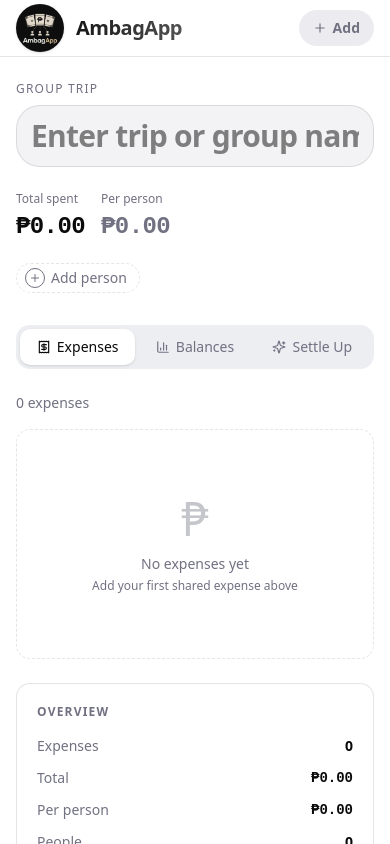
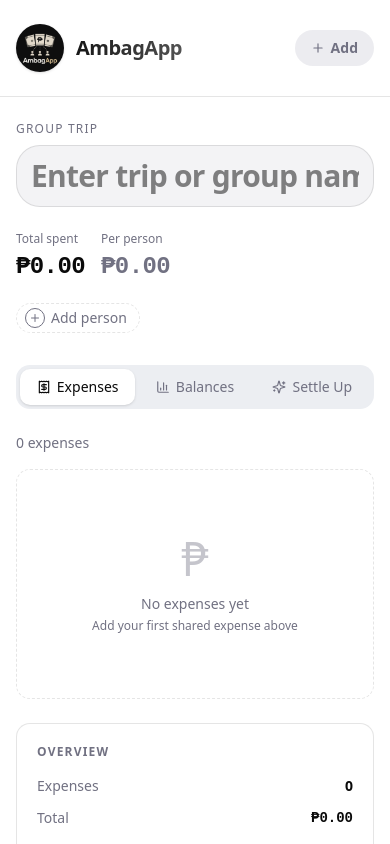
Before and after one commit to joshcost4/AmbagApp, a React (Vite) app: page / in a window 390 px wide. Shown: the top 844 px of the page. Built offline with nearby package versions, Linux system fonts and the light colour scheme.

Commit message:
fix: hardlock responsive nav layout padding expansion

```diff
--- a/src/app/App.tsx
+++ b/src/app/App.tsx
@@ -424,9 +424,9 @@ export default function App() {
       style={{ fontFamily: "'DM Sans', system-ui, sans-serif" }}
     >
       {/* ── Top Nav ───────────────────────────────────────── */}
-      <nav className="sticky top-0 z-10 bg-background/90 backdrop-blur border-b border-border">
-        <div className="max-w-5xl mx-auto px-4 h-14 flex items-center justify-between">
-          <div className="flex items-center gap-3 sm:gap-4 md:gap-5">
+      <nav className="sticky top-0 z-10 bg-background/90 backdrop-blur border-b border-border w-full py-4 md:py-6">
+        <div className="max-w-5xl mx-auto px-4 flex items-center justify-between h-auto min-h-[4rem] md:min-h-[5rem]">
+          <div className="flex items-center gap-3 sm:gap-4 md:gap-5 py-2">
             <img
               src="/logo.jpg"
               alt="AmbagApp logo"
@@ -435,15 +435,15 @@ export default function App() {
                 (e.target as HTMLImageElement).src = '/dist/logo.jpg';
               }}
             />
-            {/* Pinalaki natin ang text mula text-sm patungong bold text-xl at text-2xl/3xl sa desktop */}
             <span className="font-black tracking-tight text-xl text-neutral-900 sm:text-2xl md:text-3xl bg-gradient-to-r from-neutral-900 to-neutral-600 bg-clip-text text-transparent">
               AmbagApp
             </span>
           </div>
+
           <button
             onClick={() => setShowExpenseModal(true)}
             disabled={members.length === 0}
-            className={`flex items-center gap-1.5 px-3.5 py-2 rounded-full text-sm font-semibold transition-all ${
+            className={`flex items-center gap-1.5 px-4 py-2 rounded-full text-sm font-semibold transition-all ${
               members.length === 0
                 ? "bg-muted text-muted-foreground cursor-not-allowed"
                 : "bg-primary text-primary-foreground hover:bg-primary/90"
```
